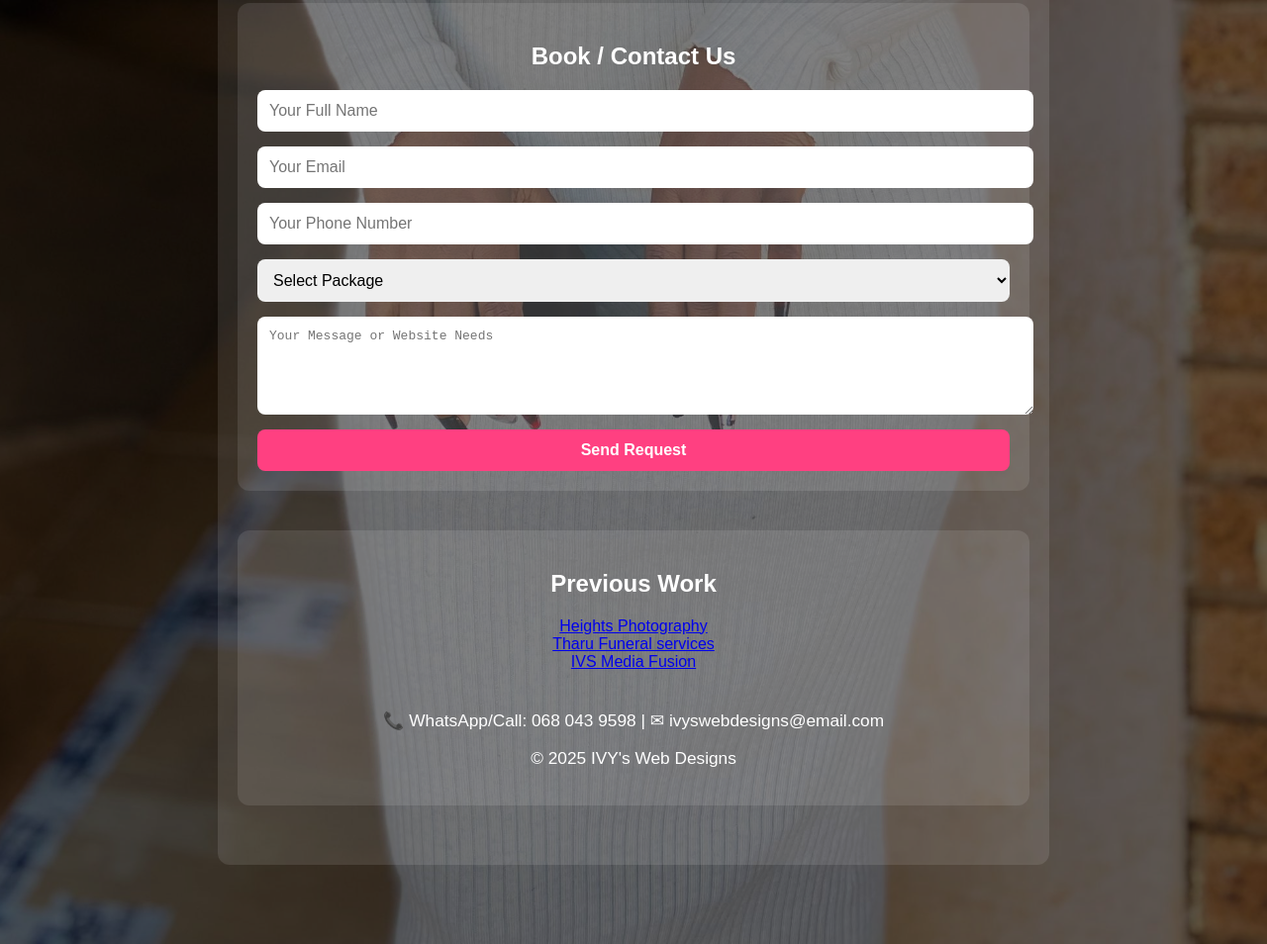
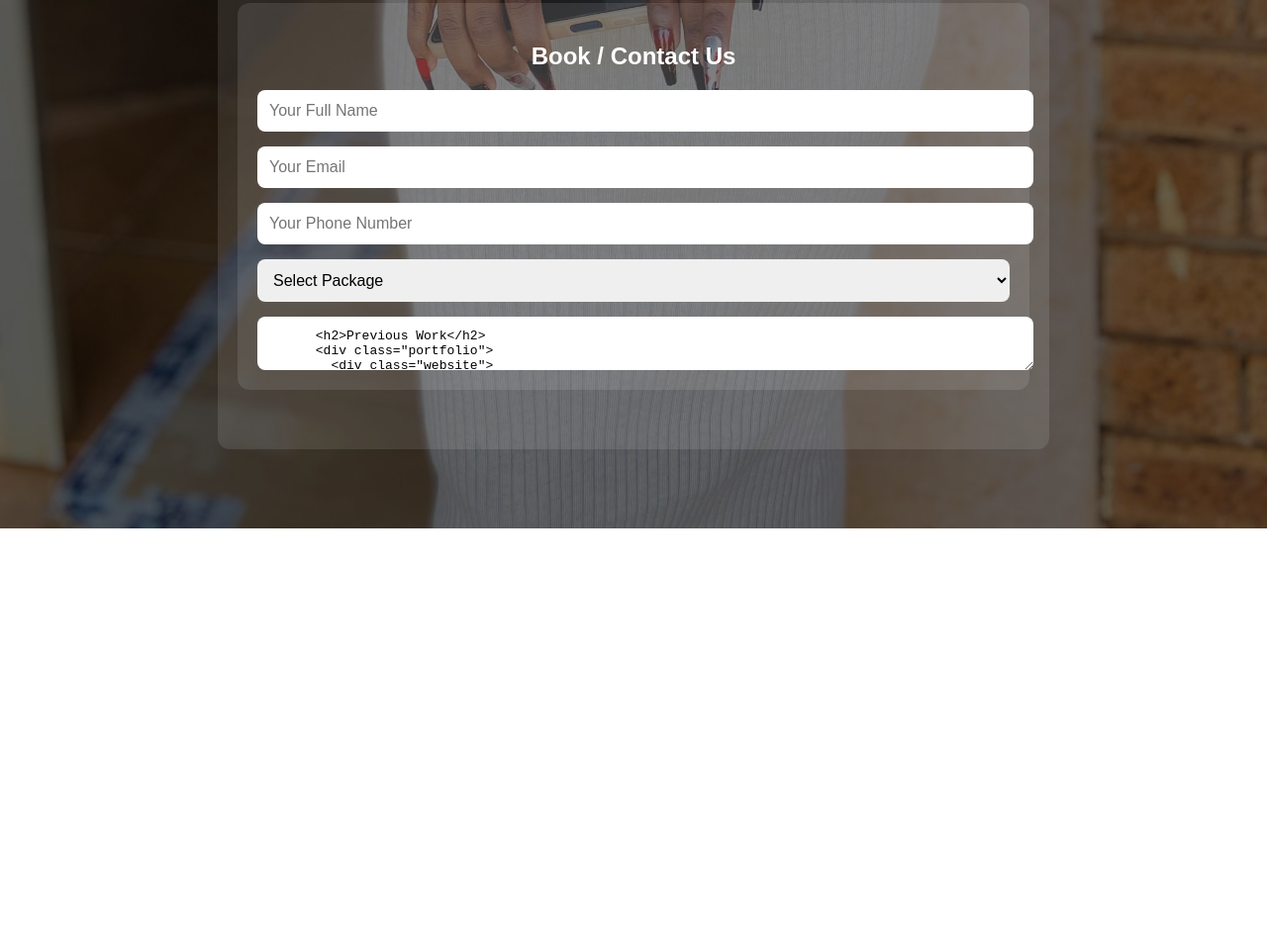
Before and after one commit to PhiriD43/IVY-s-Web-Designs, a plain HTML site: page index.html in a window 1280 px wide. Shown: the part 1688-2642 px from the top of the page at 99% size. After the commit the page ends 2222 px from the top, so only its background shows below. Drawn offline with Linux system fonts and the light colour scheme.

Commit message:
Update index.html

```diff
--- a/index.html
+++ b/index.html
@@ -222,8 +222,7 @@
           <option value="R5500">R6500</option>
           <option value="R8500">R8500</option>
         </select>
-        <textarea name="message" placeholder="Your Message or Website Needs" rows="5"></textarea>
-        <button type="submit">Send Request</button>
+        <textarea name="message" placeholder="Your Message or Website needs>
       </form>
     </div>
 
@@ -248,7 +247,7 @@
       "R2500": Up to 5 Pages<br> SEO Optimization<br> Basic Contact Form<br> Free Hosting for 6 Months",
       "R3000": Up to 7 Pages<br> Custom Layouts<br> Blog Setup<br> Hosting Support",
       "R3500": 10 Pages Website<br> eCommerce Ready<br> Social Media Integration<br> Hosting Support",
-      "R4000":  12 Pages Website<br> eCommerce Store<br> SSL Certificate<br>Priority Support",
+      "R4000": 12 Pages Website<br> eCommerce Store<br> SSL Certificate<br>Priority Support",
       "R4500": 15 Pages Website<br> Advanced Features<br> Analytics Setup<br> 1 Year Hosting",
       "R5000": 20 Pages Website<br> Custom Branding<br> Payment Integration<br> 1 Year Hosting",
       "R5500": 25 Pages Website<br> Membership System<br> Advanced Security<br> 1 Year Hosting",
@@ -269,7 +268,8 @@
 
 
     <footer>
-      <p>📞 WhatsApp/Call: 068 043 9598 | ✉ ivyswebdesigns@email.com</p>
+      <p>📞 WhatsApp/Call: 068 043 9598 |
+          ✉ ivyswebdesigns@email.com</p>
       <p>© 2025 IVY's Web Designs</p>
     </footer>
   </div>
```
